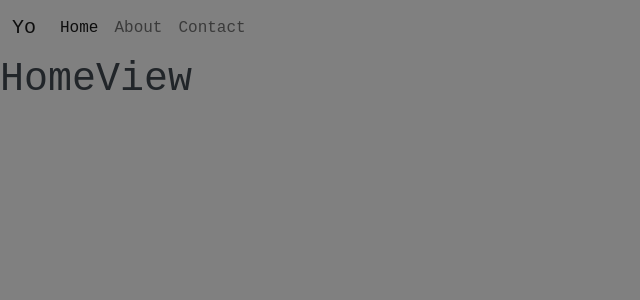
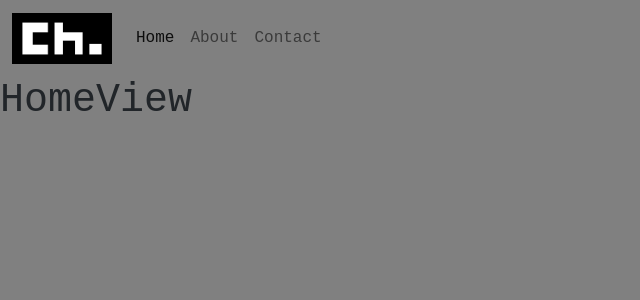
Before and after one commit to chrillah/sweet-card-maker, a Vue app: page / in a window 1280 px wide. Shown: the top 300 px of the page, without its empty margins (0-640 px from the left). Built offline with nearby package versions, Linux system fonts and the light colour scheme.

Commit message:
logo added

```diff
--- a/src/components/NavBar.vue
+++ b/src/components/NavBar.vue
@@ -1,7 +1,7 @@
 <template>
   <nav class="navbar navbar-expand-lg bg-body-tertiary">
     <div class="container-fluid">
-      <RouterLink class="navbar-brand" to="/">Yo</RouterLink>
+      <RouterLink class="navbar-brand" to="/"><img class="logo" src="/assets/img/logo.png" alt="" /></RouterLink>
       <button
         class="navbar-toggler"
         type="button"
@@ -24,5 +24,9 @@
   </nav>
   <RouterView />
 </template>
-<style>
+<style scoped>
+.logo{
+  width: 100px;
+  height: auto;
+}
 </style>
```
Also changed, not shown: assets/img/logo.png (added).
